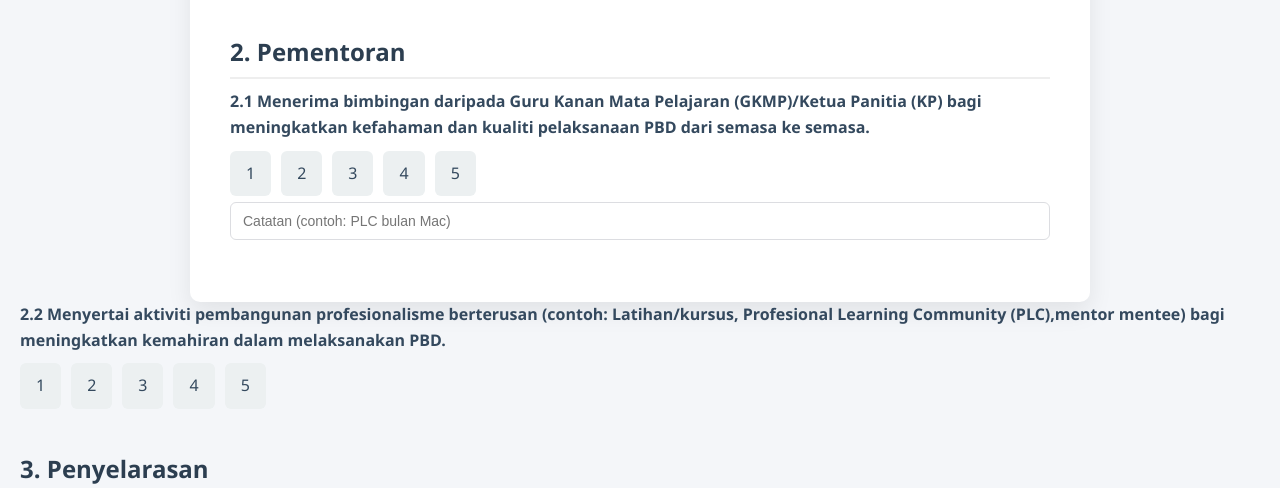
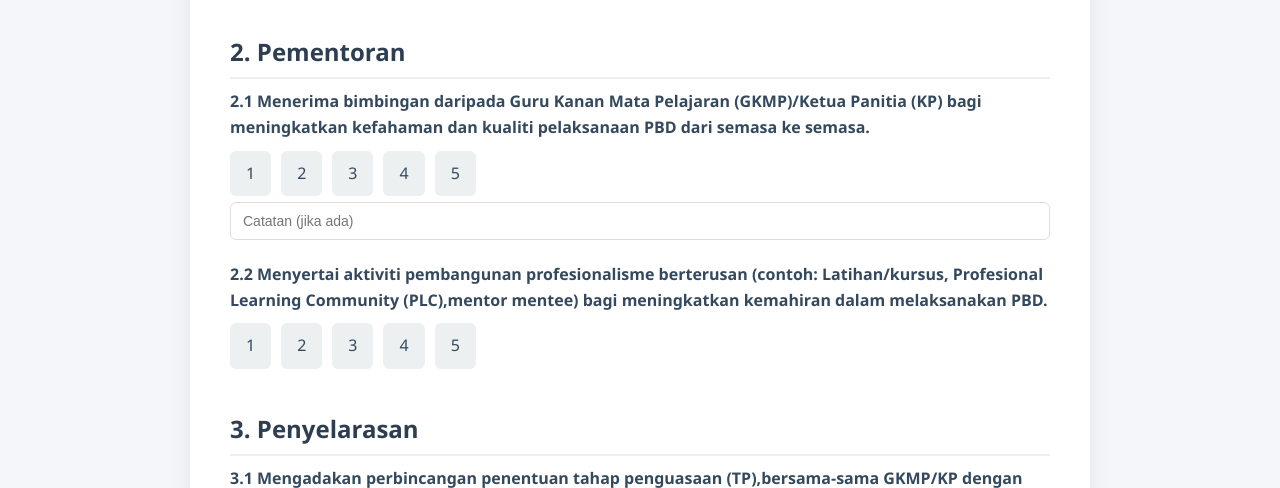
Before and after one commit to asyrafabdzawawi/borangpenjaminankualiti, a Flask app: page /lampiran3 in a window 1280 px wide. Shown: the part 1316-1804 px from the top of the page. Run offline with Flask 3, Linux system fonts and the light colour scheme; parts of the project's set-up code (start-up, migrations or seed data) failed here and were passed over.

Commit message:
Update lampiran3.html

```diff
--- a/templates/lampiran3.html
+++ b/templates/lampiran3.html
@@ -322,8 +322,7 @@ ii. Tandakan skala penilaian berdasarkan penyataan:<br>
 <input type="radio" name="2.1" id="2.1_5" value="5">
 <label for="2.1_5">5</label>
 </div>
-<input type="text" name="catatan_2.1" placeholder="Catatan (contoh: PLC bulan Mac)">
-</div>
+<input type="text" name="catatan_2.1" placeholder="Catatan (jika ada)">
 </div>
 
 
```
